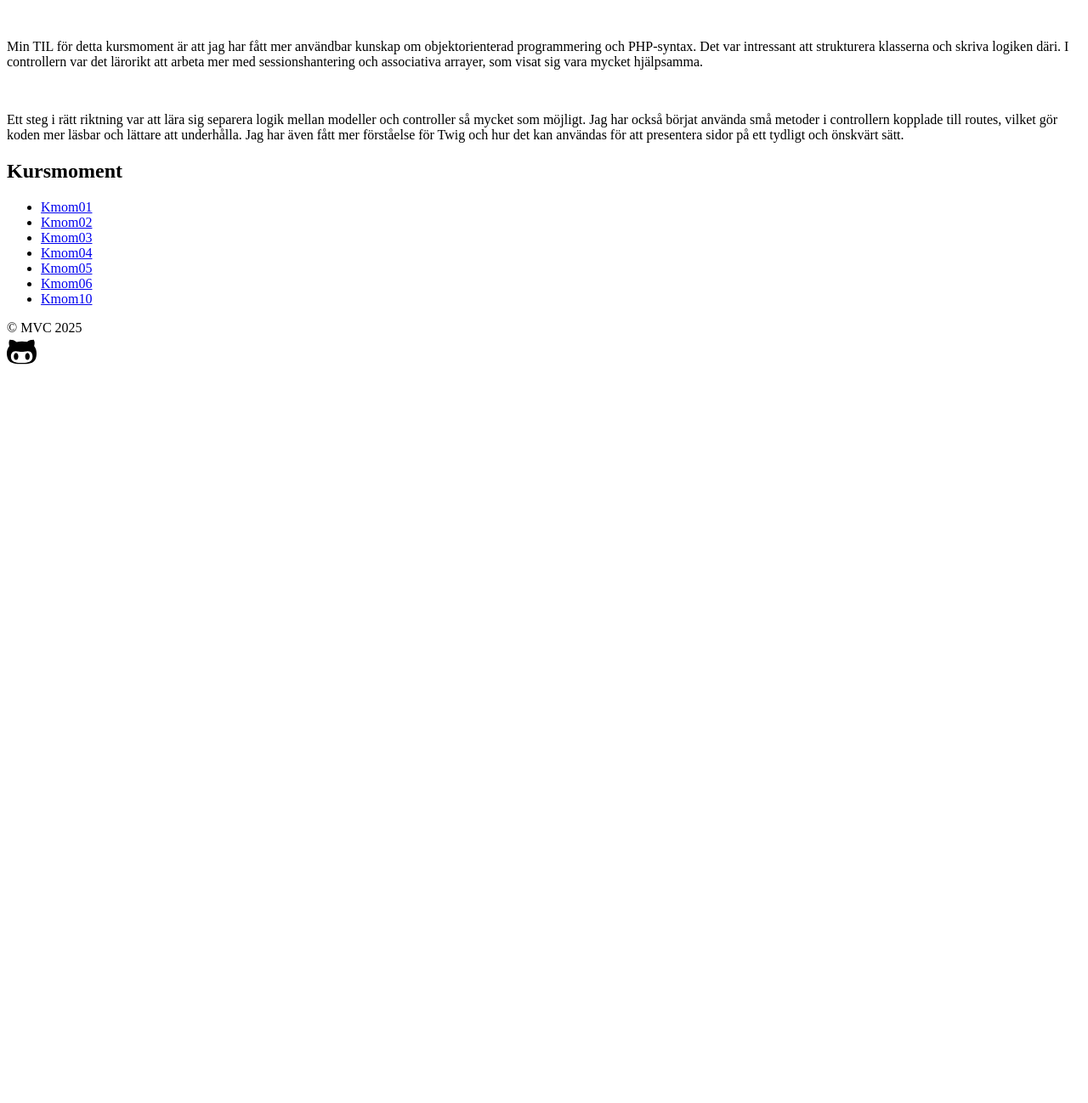
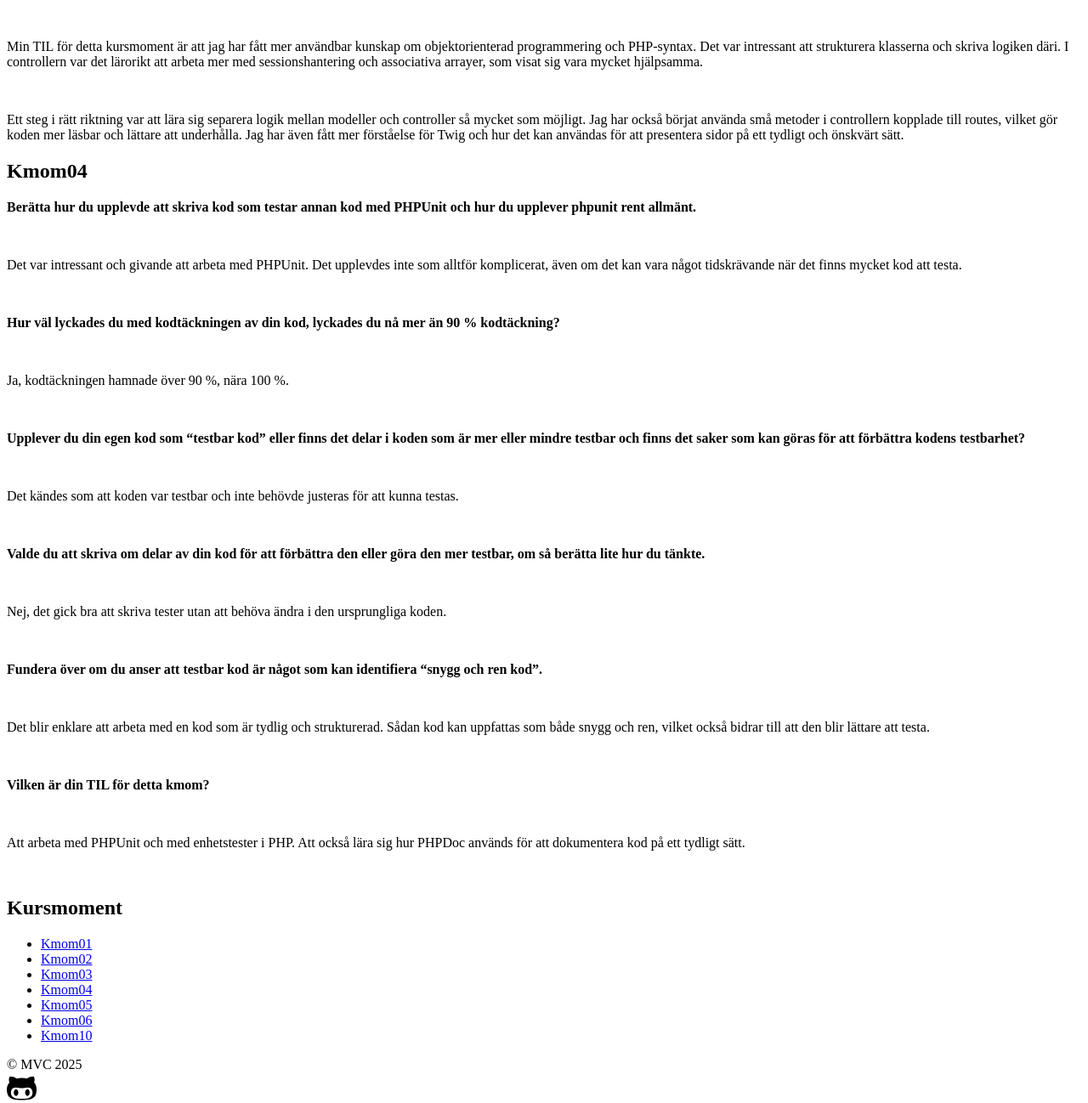
Before and after one commit to SamS-2024/mvc, a Symfony app: template templates/report.html.twig in a window 1280 px wide. Shown: the part 3528-4826 px from the top of the page at 85% size. Before the commit the page ends 3957 px from the top, so only its background shows below. Run offline with Twig, Linux system fonts and the light colour scheme; the template is opened without the code that fills it, so the values that code supplies are empty; some libraries are stand-ins or nearby versions.

Commit message:
Final adjustment and control

```diff
--- a/templates/report.html.twig
+++ b/templates/report.html.twig
@@ -187,6 +187,30 @@
                     Jag har även fått mer förståelse för Twig och hur det kan användas för att presentera sidor på ett tydligt och önskvärt sätt.
                     </p>
                 </div>
+                <div id="kmom04">
+                    <h2>Kmom04</h2>
+                    <p><strong>Berätta hur du upplevde att skriva kod som testar annan kod med PHPUnit och hur du upplever phpunit rent allmänt.</strong></p><br>
+                    <p>Det var intressant och givande att arbeta med PHPUnit. Det upplevdes inte som alltför komplicerat,
+                    även om det kan vara något tidskrävande när det finns mycket kod att testa.</p><br>
+
+                    <p><strong>Hur väl lyckades du med kodtäckningen av din kod, lyckades du nå mer än 90 % kodtäckning?</strong></p><br>
+                    <p>Ja, kodtäckningen hamnade över 90 %, nära 100 %.</p><br>
+
+                    <p><strong>Upplever du din egen kod som “testbar kod” eller finns det delar i koden som är mer eller mindre
+                    testbar och finns det saker som kan göras för att förbättra kodens testbarhet?</strong></p><br>
+                    <p>Det kändes som att koden var testbar och inte behövde justeras för att kunna testas.</p><br>
+
+                    <p><strong>Valde du att skriva om delar av din kod för att förbättra den eller göra den mer testbar, om så berätta lite hur du tänkte.</strong></p><br>
+                    <p>Nej, det gick bra att skriva tester utan att behöva ändra i den ursprungliga koden.</p><br>
+
+                    <p><strong>Fundera över om du anser att testbar kod är något som kan identifiera “snygg och ren kod”.</strong></p><br>
+                    <p>Det blir enklare att arbeta med en kod som är tydlig och strukturerad. Sådan kod kan uppfattas som både snygg och ren,
+                    vilket också bidrar till att den blir lättare att testa.</p><br>
+
+                    <p><strong>Vilken är din TIL för detta kmom?</strong></p><br>
+                    <p>Att arbeta med PHPUnit och med enhetstester i PHP. Att också lära sig hur PHPDoc används för att dokumentera kod på ett tydligt sätt.</p><br>
+
+                </div>
             </div>
 
             <div class="kmom-links">
```
Also changed, not shown: 7 other files.
